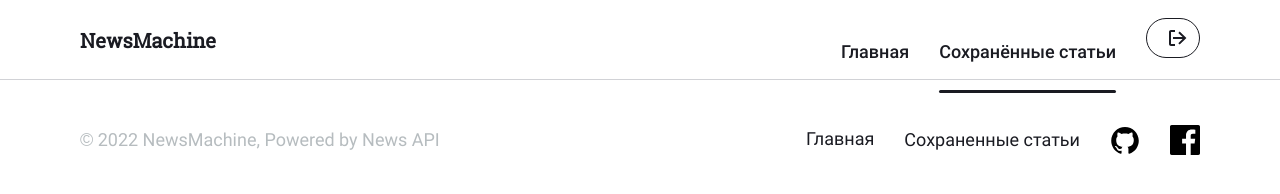
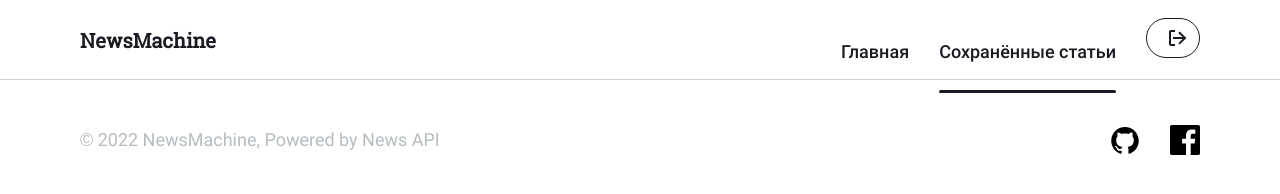
Before and after one commit to andrburl2/news-machine-frontend, a website built with webpack: page src/pages/articles/index.html in a window 1280 px wide. Built offline with nearby package versions, Linux system fonts and the light colour scheme.

Commit message:
Убрал ссылки в footer, обновил package.json

```diff
--- a/package.json
+++ b/package.json
@@ -4,7 +4,7 @@
   "description": "Frontend для дипломной работы Яндекс Практикум",
   "main": "src/pages/main/index.js",
   "scripts": {
-    "dev": "cross-env NODE_ENV=development webpack-dev-server --mode development --open --watch",
+    "start": "cross-env NODE_ENV=development webpack-dev-server --mode development --open --watch",
     "build": "cross-env NODE_ENV=production rimraf dist && webpack --mode production",
     "deploy": "cross-env NODE_ENV=production gh-pages -d dist"
   },
--- a/src/pages/articles/index.html
+++ b/src/pages/articles/index.html
@@ -59,14 +59,6 @@
       <nav class="footer__nav">
         <ul class="footer__links-list">
           <li class="footer__link-item">
-            <a class="footer__link" href="./" title="На главную">Главная</a>
-          </li>
-
-          <li class="footer__link-item">
-            <p class="footer__link footer__link_active">Сохраненные статьи</p>
-          </li>
-
-          <li class="footer__link-item">
             <a class="footer__icon-link" href="https://github.com/andrburl2" title="Аккаунт Github" target="_blank">
               <svg class="footer__img" viewBox="0 0 22 21" fill="none" xmlns="http://www.w3.org/2000/svg">
                 <path fill="#000" d="M10.9998.89473C5.41678.89473.89453 5.42318.89453 11c0 4.4664 2.89697 8.2505 6.91054 9.5904.50247.093.68857-.2171.68857-.4901 0-.2419-.0062-.8747-.01241-1.7183-2.81012.6079-3.40564-1.3523-3.40564-1.3523-.45905-1.1663-1.12281-1.4764-1.12281-1.4764-.91809-.6266.06824-.6142.06824-.6142 1.01115.0745 1.55084 1.0422 1.55084 1.0422.89949 1.5446 2.36348 1.098 2.94039.8374.09305-.6513.35359-1.098.63894-1.3523-2.24561-.2543-4.60288-1.1228-4.60288-4.9937 0-1.10419.39081-2.00368 1.04216-2.71086-.10546-.25434-.45285-1.28409.09925-2.67364 0 0 .84986-.27295 2.7791 1.03596.80644-.22332 1.66868-.33498 2.53098-.34119.8561.00621 1.7245.11787 2.531.34119C15.46 4.81525 16.3099 5.0882 16.3099 5.0882c.5521 1.38955.2047 2.4193.0992 2.67364.6452.70718 1.036 1.60667 1.036 2.71086 0 3.8833-2.3635 4.7332-4.6153 4.9875.3598.3102.6886.9305.6886 1.8734 0 1.3523-.0125 2.4379-.0125 2.7729 0 .273.1799.5831.6948.4839 4.0136-1.3399 6.9044-5.124 6.9044-9.5842 0-5.58302-4.5223-10.11147-10.1053-10.11147z"/>
```
Also changed, not shown: src/pages/main/index.html (+0 -8 lines).
